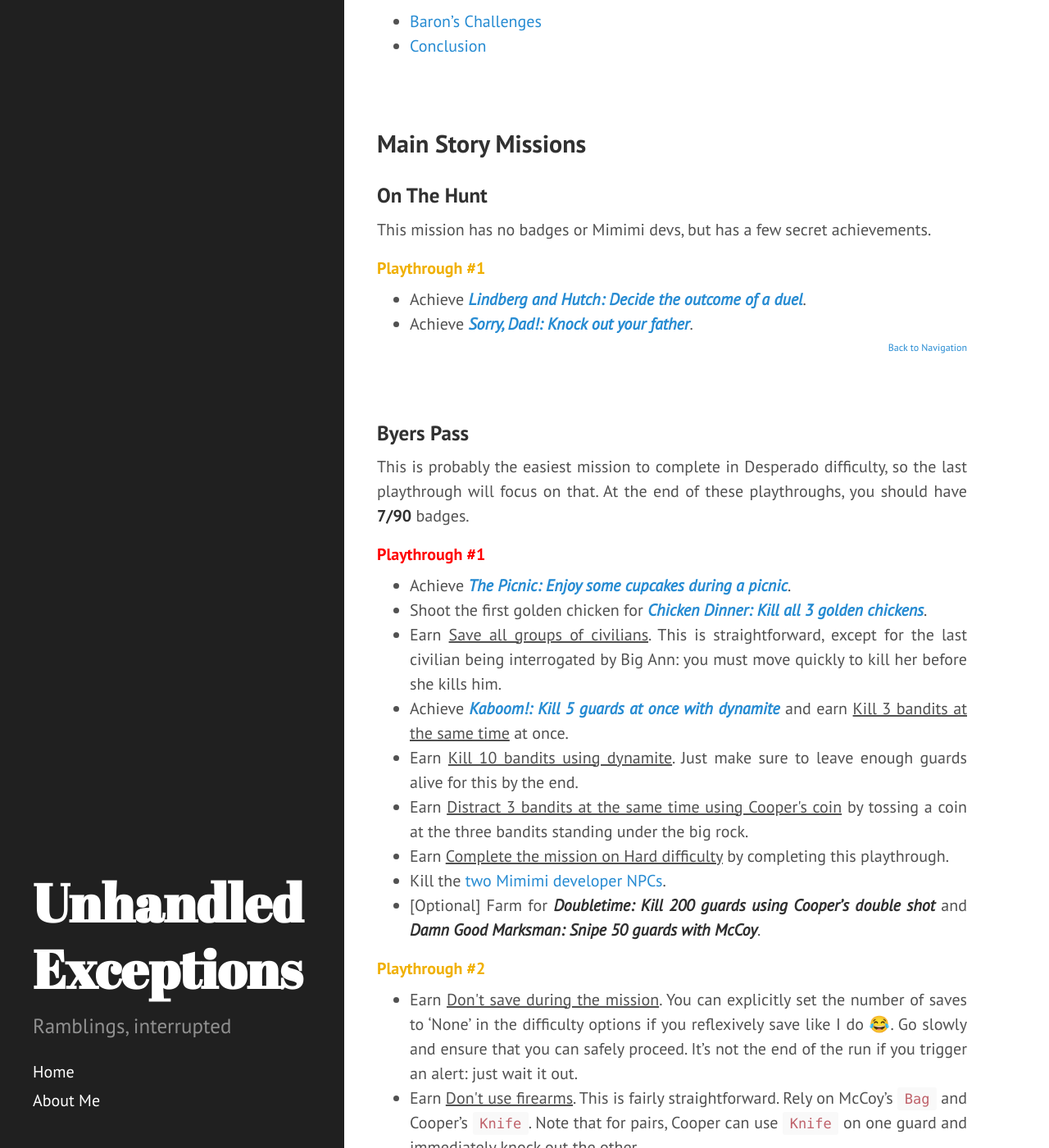
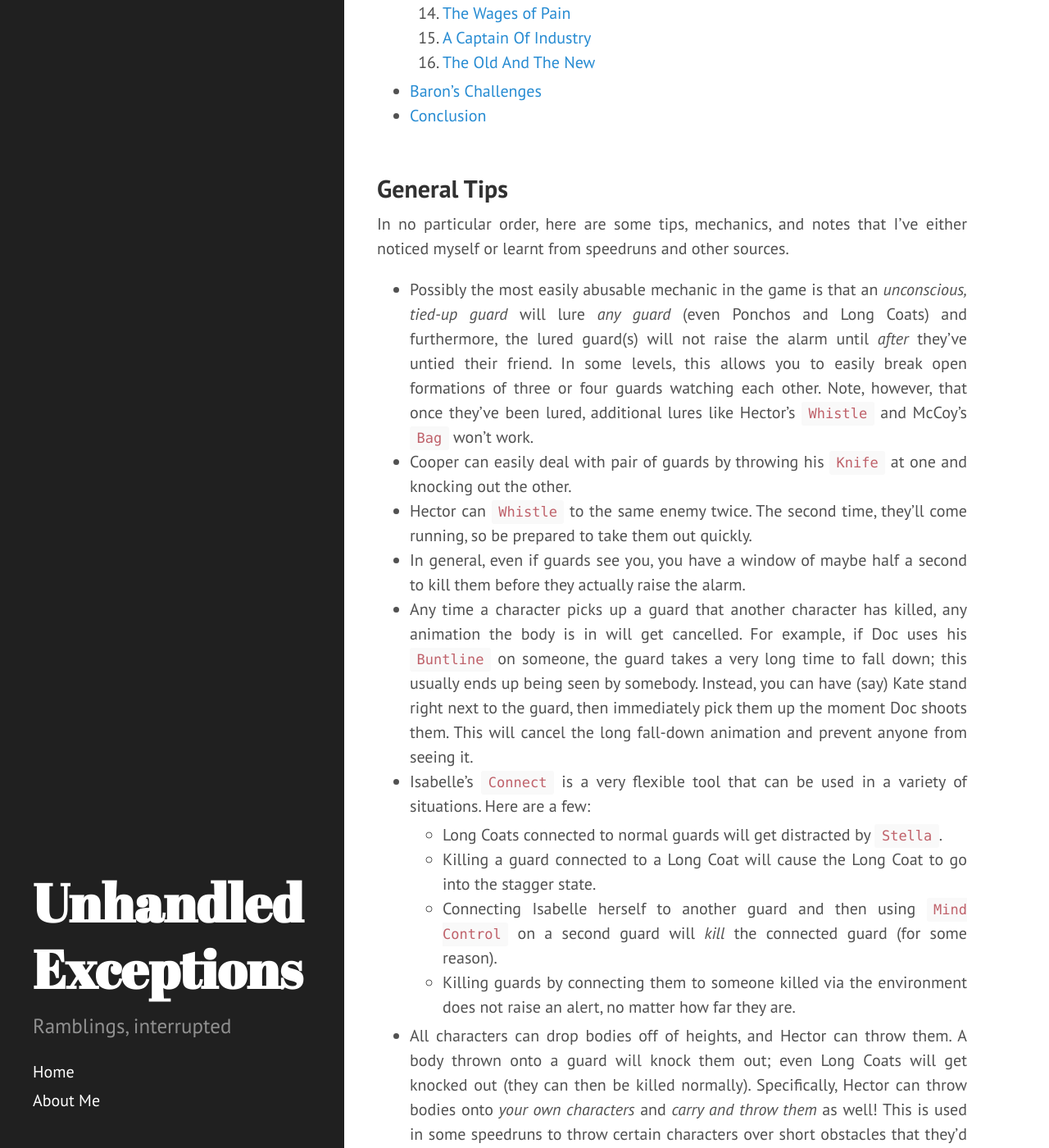
Before and after one commit to vedangnaik/vedangnaik.github.io, a Jekyll site: the page built from _posts/2021-04-28-hundred-percent-desperados.md, in a window 1280 px wide and 1400 px high, scrolled down 2568 px. Shown: the whole window at 82% size. Built offline with Jekyll 4.4.1, drawn with Linux system fonts in a browser that asks for light colours; some of the changed text lies outside the part shown.

Commit message:
Added tips and improved navigation

```diff
--- a/_posts/2021-04-28-hundred-percent-desperados.md
+++ b/_posts/2021-04-28-hundred-percent-desperados.md
@@ -41,31 +41,60 @@ As of the writing of this post, the base game on Steam has 36 achievements. Some
 * ***Sheriff's Badge: Earn 90 badges***: 14 out of the 16 main story missions have eight badges each. This gives us a total of 112 badges, out of which we must earn 90. Not all of the badges are equally easy to earn however, so I have chosen what are, in my opinion, the easiest ones to get for each mission. Note that all of the fourteen missions have <u>Complete the mission on Hard difficulty.</u> and <u>Speedrun: Complete the mission in under xx:xx minutes</u>. I've elected to always do the former, and only include the latter if there is a suitably easy strategy.
 * ***Seasoned Bounty Hunter: Kill 15 of the hidden Mimimi devs*** and ***Veteran Bounty Hunter: Kill 31 hidden Mimimi devs***: The 'hidden Mimimi devs' are named NPCs which are found in out-of-the-way spots on most maps. [This guide](https://www.trueachievements.com/a298714/veteran-bounty-hunter-achievement) shows all of their locations. It suffices to just kill them and wait a few moments; you don't have to finish the mission to have the kill count.
 
-Each playthrough section will be coloured <span class="normal-difficulty">like so</span> if the difficulty is 'Normal' and <span class="hard-difficulty">like so</span> if the difficulty is 'Hard'. There will also be farming tips for some of the mission-agnostic achievements, if applicable. For these farming techniques, it suffices to create a quicksave just a second before the event, then reloading this over and over again until the desired number has been reached. For example, if farming for ***Doubletime: Kill 200 guards using Cooper's double shot***, use Showdown mode to make Cooper target two guards, then quicksave, then execute the action. After that, just reload the quicksave and execute it again over and over. Even though you're killing the same guards again and again, it still counts as separate kills in Steam achievements.
+Each playthrough section will be coloured <span class="normal-difficulty">like so</span> if the difficulty is 'Normal' and <span class="hard-difficulty">like so</span> if the difficulty is 'Hard'. There will also be farming tips for some of the mission-agnostic achievements, if applicable. For these farming techniques, it suffices to create a quicksave just a second before the event, then reloading this over and over again until the desired number has been reached. For example, if farming for ***Doubletime: Kill 200 guards using Cooper's double shot***, use Showdown mode to make Cooper target two guards, then quicksave, then execute the action. After that, reload the quicksave and execute it again over and over. Even though you're killing the same guards again and again, it still counts as separate kills for the achievement.
 
+I've also included some general tips to aid you on your playthroughs.
 
+#### Navigation
+<!-- no toc -->
 - [Introduction](#introduction)
+- [General Tips](#general-tips)
 - [Main Story Missions](#main-story-missions)
-  - [On The Hunt](#on-the-hunt)
-  - [Byers Pass](#byers-pass)
-  - [Troublemakers in Flagstone](#troublemakers-in-flagstone)
-  - [Until Death Do Us Part](#until-death-do-us-part)
-  - [O'Hara Ranch](#ohara-ranch)
-  - [The Bridge at Eagle Falls](#the-bridge-at-eagle-falls)
-  - [One Good Shot](#one-good-shot)
-  - [One Hell of a Night](#one-hell-of-a-night)
-  - [Louisiana Voodoo](#louisiana-voodoo)
-  - [Back Alley Jazz](#back-alley-jazz)
-  - [Burn the Queen](#burn-the-queen)
-  - [Dirt and Blood](#dirt-and-blood)
-  - [A Cart Full Of Gunpowder](#a-cart-full-of-gunpowder)
-  - [The Wages of Pain](#the-wages-of-pain)
-  - [A Captain Of Industry](#a-captain-of-industry)
-  - [The Old And The New](#the-old-and-the-new)
+  1.  [On The Hunt](#on-the-hunt)
+  2.  [Byers Pass](#byers-pass)
+  3.  [Troublemakers in Flagstone](#troublemakers-in-flagstone)
+  4.  [Until Death Do Us Part](#until-death-do-us-part)
+  5.  [O'Hara Ranch](#ohara-ranch)
+  6.  [The Bridge at Eagle Falls](#the-bridge-at-eagle-falls)
+  7.  [One Good Shot](#one-good-shot)
+  8.  [One Hell of a Night](#one-hell-of-a-night)
+  9.  [Louisiana Voodoo](#louisiana-voodoo)
+  10. [Back Alley Jazz](#back-alley-jazz)
+  11. [Burn the Queen](#burn-the-queen)
+  12. [Dirt and Blood](#dirt-and-blood)
+  13. [A Cart Full Of Gunpowder](#a-cart-full-of-gunpowder)
+  14. [The Wages of Pain](#the-wages-of-pain)
+  15. [A Captain Of Industry](#a-captain-of-industry)
+  16. [The Old And The New](#the-old-and-the-new)
 - [Baron's Challenges](#barons-challenges)
 - [Conclusion](#conclusion)
 
-<br><br>
+<br>
+
+
+
+## General Tips
+In no particular order, here are some tips, mechanics, and notes that I've either noticed myself or learnt from speedruns and other sources.
+
+* Possibly the most easily abusable mechanic in the game is that an *unconscious, tied-up guard* will lure *any guard* (even Ponchos and Long Coats) and furthermore, the lured guard(s) will not raise the alarm until *after* they've untied their friend. In some levels, this allows you to easily break open formations of three or four guards watching each other. Note, however, that once they've been lured, additional lures like Hector's `Whistle` and McCoy's `Bag` won't work.
+* Cooper can easily deal with pair of guards by throwing his `Knife` at one and knocking out the other.
+* Hector can `Whistle` to the same enemy twice. The second time, they'll come running, so be prepared to take them out quickly.
+* In general, even if guards see you, you have a window of maybe half a second to kill them before they actually raise the alarm.
+* Any time a character picks up a guard that another character has killed, any animation the body is in will get cancelled. For example, if Doc uses his `Buntline` on someone, the guard takes a very long time to fall down; this usually ends up being seen by somebody. Instead, you can have (say) Kate stand right next to the guard, then immediately pick them up the moment Doc shoots them. This will cancel the long fall-down animation and prevent anyone from seeing it.
+* Isabelle's `Connect` is a very flexible tool that can be used in a variety of situations. Here are a few:
+  * Long Coats connected to normal guards will get distracted by `Stella`.
+  * Killing a guard connected to a Long Coat will cause the Long Coat to go into the stagger state.
+  * Connecting Isabelle herself to another guard and then using `Mind Control` on a second guard will *kill* the connected guard (for some reason).
+  * Killing guards by connecting them to someone killed via the environment does not raise an alert, no matter how far they are.
+* All characters can drop bodies off of heights, and Hector can throw them. A body thrown onto a guard will knock them out; even Long Coats will get knocked out (they can then be killed normally). Specifically, Hector can throw bodies onto *your own characters* and *carry and throw them* as well! This is used in some speedruns to throw certain characters over short obstacles that they'd otherwise have to walk around.
+* Hector, Isabelle, and `Mind Control` have a very nice synergy. After Isabelle `Mind Control`s a guard, she cannot move. This thus fixes the radius of the control. However, Hector can *knock her out* and then *carry her* to some other location, and the control's radius *will change* as well!
+* Guards following Kate under her `Lure` will climb up/down ladders but will not continue following her through buildings or doors.
+* Isabelle moves significantly faster than all the other characters.
+
+<p class="navigation-link">[Back to Navigation](#navigation)</p><br>
+
+
+
 
 ## Main Story Missions
 
@@ -242,7 +271,7 @@ After these playthroughs you should have **47/90** badges.
 <h4 class="hard-difficulty">Playthrough #1</h4>
 
 * Earn <u>Free Kate or Hector first</u>. I believe you can immediately swim across to Kate's cell from the beginning of the level.
-* Earn <u>Kill 3 guards with an environment kill</u>. At the very beginning, the mind-controlled guard can be used to kill the two guards under the pile of boxes. After that, there's a single guard under a big rock near Cooper's boat.
+* Earn <u>Kill 3 guards with an environment kill</u>. At the very beginning, the `Mind Control`ed guard can be used to kill the two guards under the pile of boxes. After that, there's a single guard under a big rock near Cooper's boat.
 * Achieve ***Like Clockwork: Execute a plan with all five characters*** and earn <u>Kill 5 guards at the same time</u>. Note that for the achievement, if suffices to just make a character walk somewhere in Showdown Mode if you don't have anything specific for them to do.
 * Earn <u>Complete the mission on Hard difficulty</u> by completing this playthrough.
 * Shoot the second golden chicken for ***[Chicken Dinner: Kill all 3 golden chickens](https://guides.gamepressure.com/desperados-iii/guide.asp?ID=58096)***.
@@ -274,7 +303,7 @@ After these playthroughs you should have **53/90** badges.
 
 * Achieve ***[Exterminator: Kill 10 small animals in one mission](https://knoef.info/trophy-guides/ps4-guides/desperados-3-trophy-guide/)***. **Important!** This is an easy achievement to lock yourself out of. The animals are scattered throughout both 'phases' of the mission, and if you don't kill them before proceeding to phase 2, you won't get the achievement. I also found the animals bugged; a little bit of noise was needed to make them move around. Make sure to quicksave and reload often.
 * Earn <u>Kill all suspects</u>.
-* Earn <u>Kill 3 guards using dogs</u>. You must mind-control the dog and force it to bite a guard. You will need at least 2 darts for this. Make sure to use Isabelle to connect two guards together to get more bang for you bark 😉.
+* Earn <u>Kill 3 guards using dogs</u>. You must `Mind Control` the dog and force it to bite a guard. You will need at least 2 darts for this. Make sure to use Isabelle to connect two guards together to get more bang for you bark 😉.
 * Kill the [three Mimimi developer NPCs](https://www.trueachievements.com/a298714/veteran-bounty-hunter-achievement), since you're now allowed to kill.
 
 <p class="navigation-link">[Back to Navigation](#navigation)</p><br>
@@ -382,7 +411,7 @@ This is the speedrun playthough; the time limit is generous enough that it can b
 * Earn <u>Don't use both distractions</u>; this is automatically achieved by this route.
 * Earn <u>Don't let anyone see you</u>. The 22 minutes for the speedrun badge is more than enough to execute this route. Thus, take your time and avoid being spotted.
 * Earn <u>Use mind control on Devitt's character</u>; this is automatically achieved by this route. Note that some online guides say that this badge cannot be earned unless one of the distractions has been used and DeVitt is alone with his men - this is **false** (at least as of writing this post); you can get it at any point.
-* Earn <u>Kill 2 guards with a statue</u>. Immediately after relinquishing mind-control on DeVitt and securing him, use Hector to drop the statue in the courtyard onto the guard and the Long Coat. If you miss a rotation, don't worry; you have enough time to do this and still get the speedrun badge.
+* Earn <u>Kill 2 guards with a statue</u>. Immediately after relinquishing `Mind Control` on DeVitt and securing him, use Hector to drop the statue in the courtyard onto the guard and the Long Coat. If you miss a rotation, don't worry; you have enough time to do this and still get the speedrun badge.
 * Earn <u>Speedrun: Complete the mission in under 22:00 minutes</u>. Make sure you have memorized everything that each character has to do. Play smoothly and calmly; you have enough time. The last section is a little finnicky; I found that connecting a few guards and then using `Stella` on them helps.
 * Achieve ***Package Delivered: Take care of DeVitt*** by completing this playthrough.
 
```
Also changed, not shown: other parts of _posts/2021-04-28-hundred-percent-desperados.md (+1 -1 lines).
